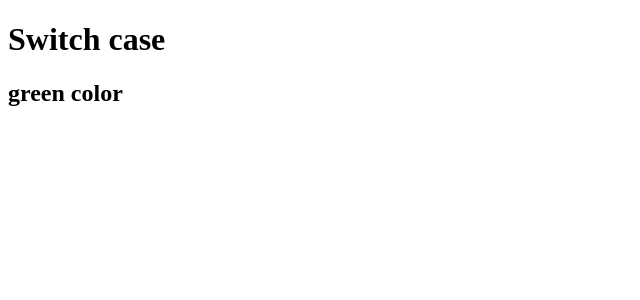
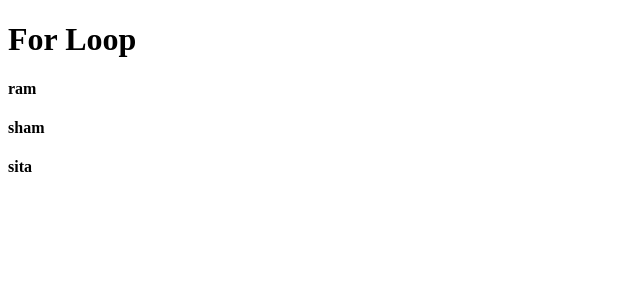
Before and after one commit to chinmayparekh/AngularTutorial, an Angular app: page / in a window 1280 px wide. Shown: the top 300 px of the page, without its empty margins (0-640 px from the left). Built offline with nearby package versions, Linux system fonts and the light colour scheme.

Commit message:
for loop

```diff
--- a/src/app/app.component.html
+++ b/src/app/app.component.html
@@ -1,9 +1,5 @@
-<h1>Switch case</h1>
+<h1>For Loop</h1>
 
-<div [ngSwitch]="color">
-
-  <h2 *ngSwitchCase="'red'">red color</h2>
-  <h2 *ngSwitchCase="'green'">green color</h2>
-  <h2 *ngSwitchCase="'blue'">blue color</h2>
-
-</div>
+<h4 *ngFor="let item of arr">
+  {{item}}
+</h4>
--- a/src/app/app.component.ts
+++ b/src/app/app.component.ts
@@ -7,21 +7,5 @@ import { Component } from '@angular/core';
 })
 export class AppComponent {
   title = 'blog';
-  getName(name){
-    alert(name)
-    return this.title;
-  }
-  person={
-    name: 'John',
-    age: 36
-  }
-  arr=[1,2,3,4,5]
-  siteUrl = window.location.href
-  current=""
-  getValue(value){
-    console.log(value);
-    this.current=value;
-  }
-  show='yes';
-  color='green';
+  arr=['ram','sham','sita'];
 }
```
